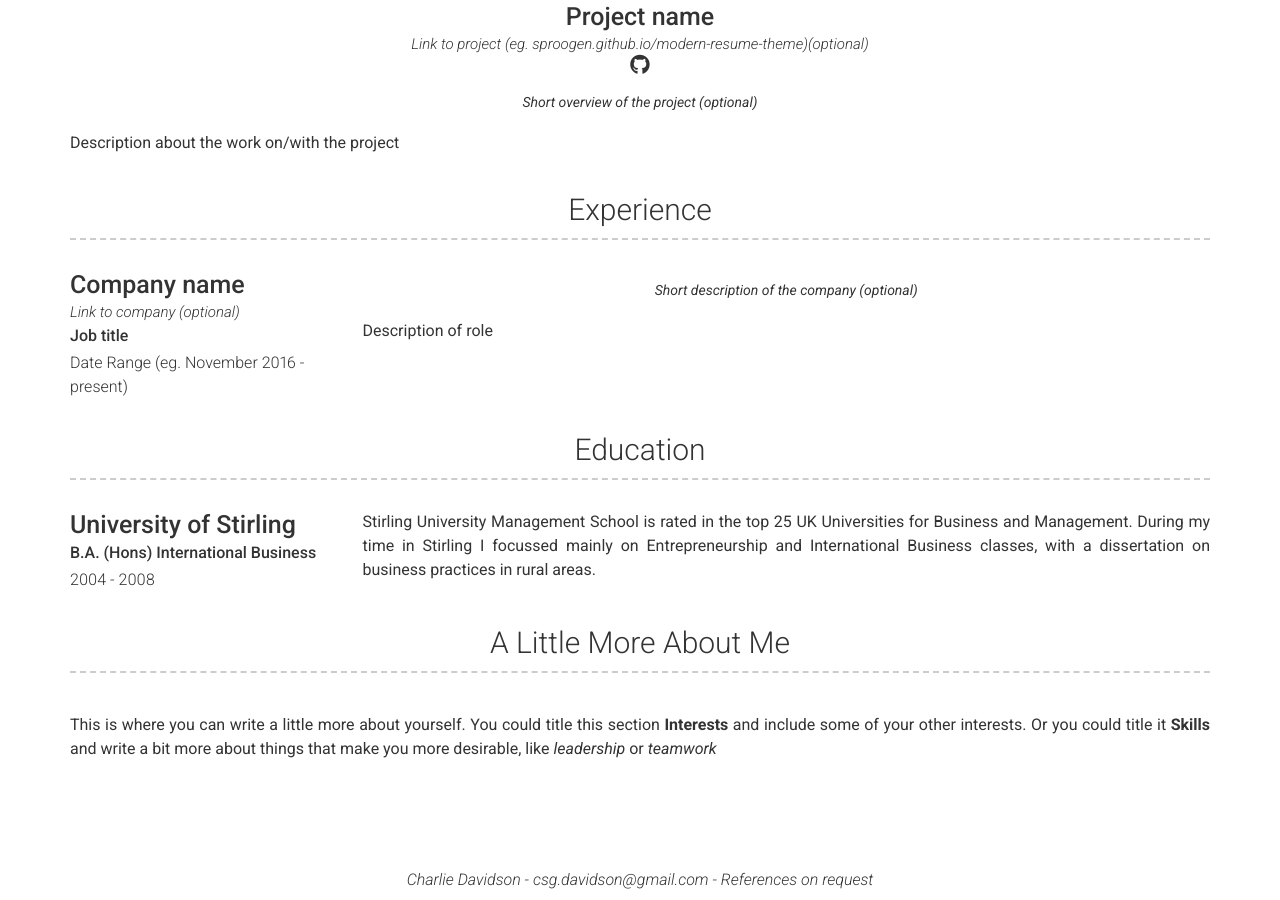
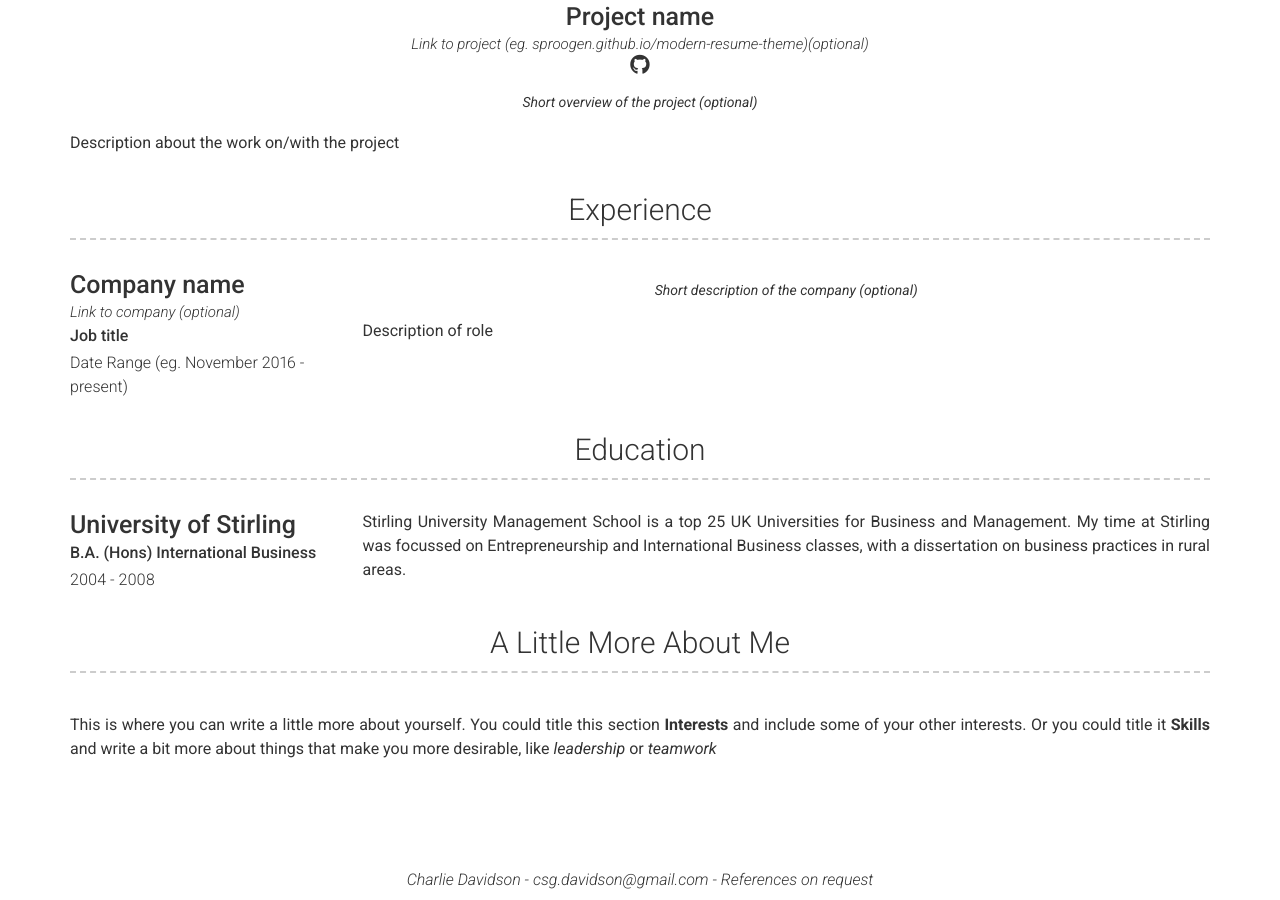
Before and after one commit to csgdavidson/Charlie-Davidson2, a Jekyll site: the page built from index.md, in a window 1280 px wide and 900 px high, scrolled down 605 px. Built offline with Jekyll 4.4.1, drawn with Linux system fonts in a browser that asks for light colours; nearby versions of some CDN libraries.

Commit message:
Update education.yml

```diff
--- a/_data/education.yml
+++ b/_data/education.yml
@@ -4,4 +4,4 @@
   dates: 2004 - 2008
   qualification: B.A. (Hons) International Business
   description:
-     Stirling University Management School is rated in the top 25 UK Universities for Business and Management. During my time in Stirling I focussed mainly on Entrepreneurship and International Business classes, with a dissertation on business practices in rural areas.
+     Stirling University Management School is a top 25 UK Universities for Business and Management. My time at Stirling was focussed on Entrepreneurship and International Business classes, with a dissertation on business practices in rural areas.
```
